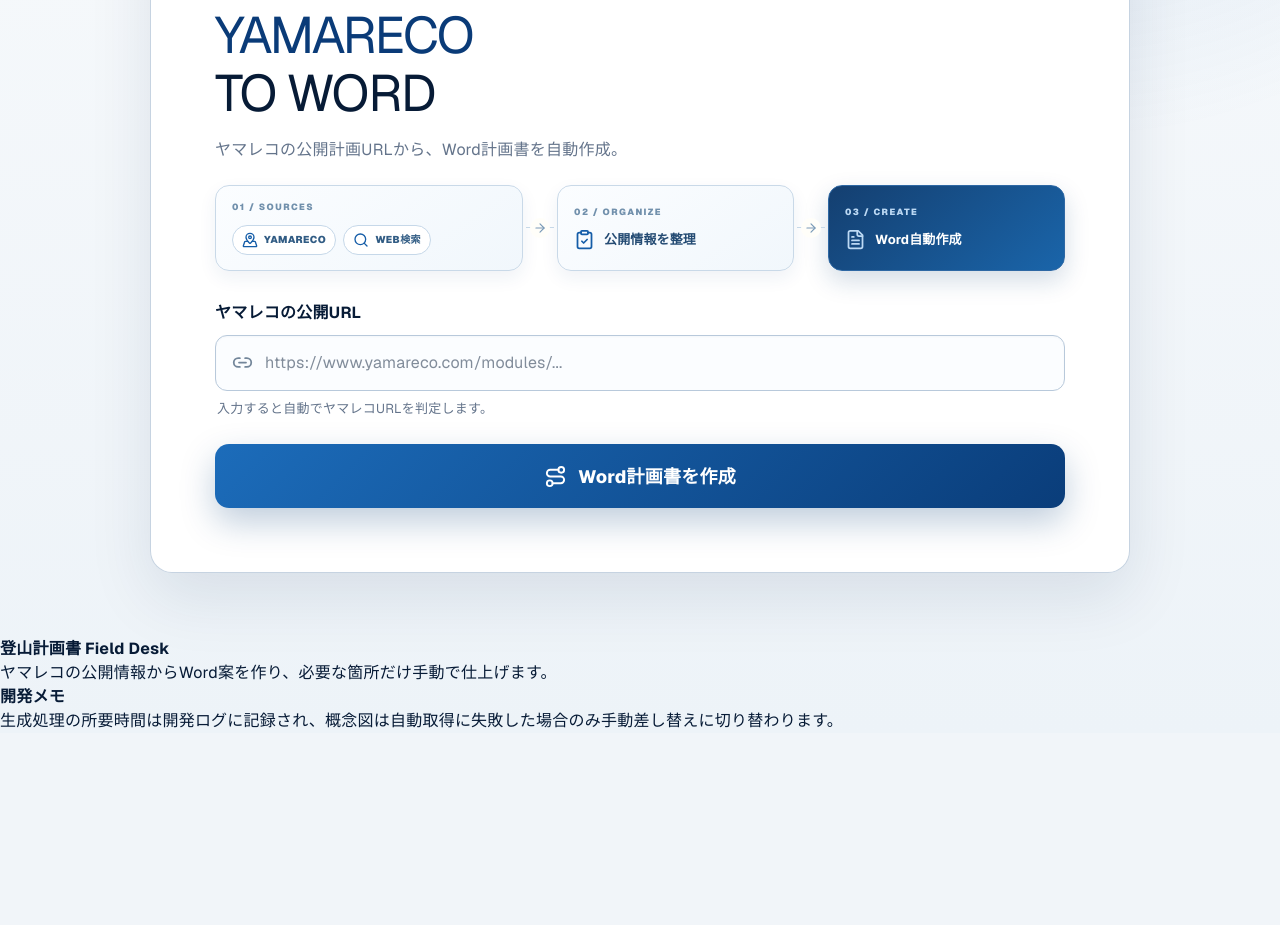
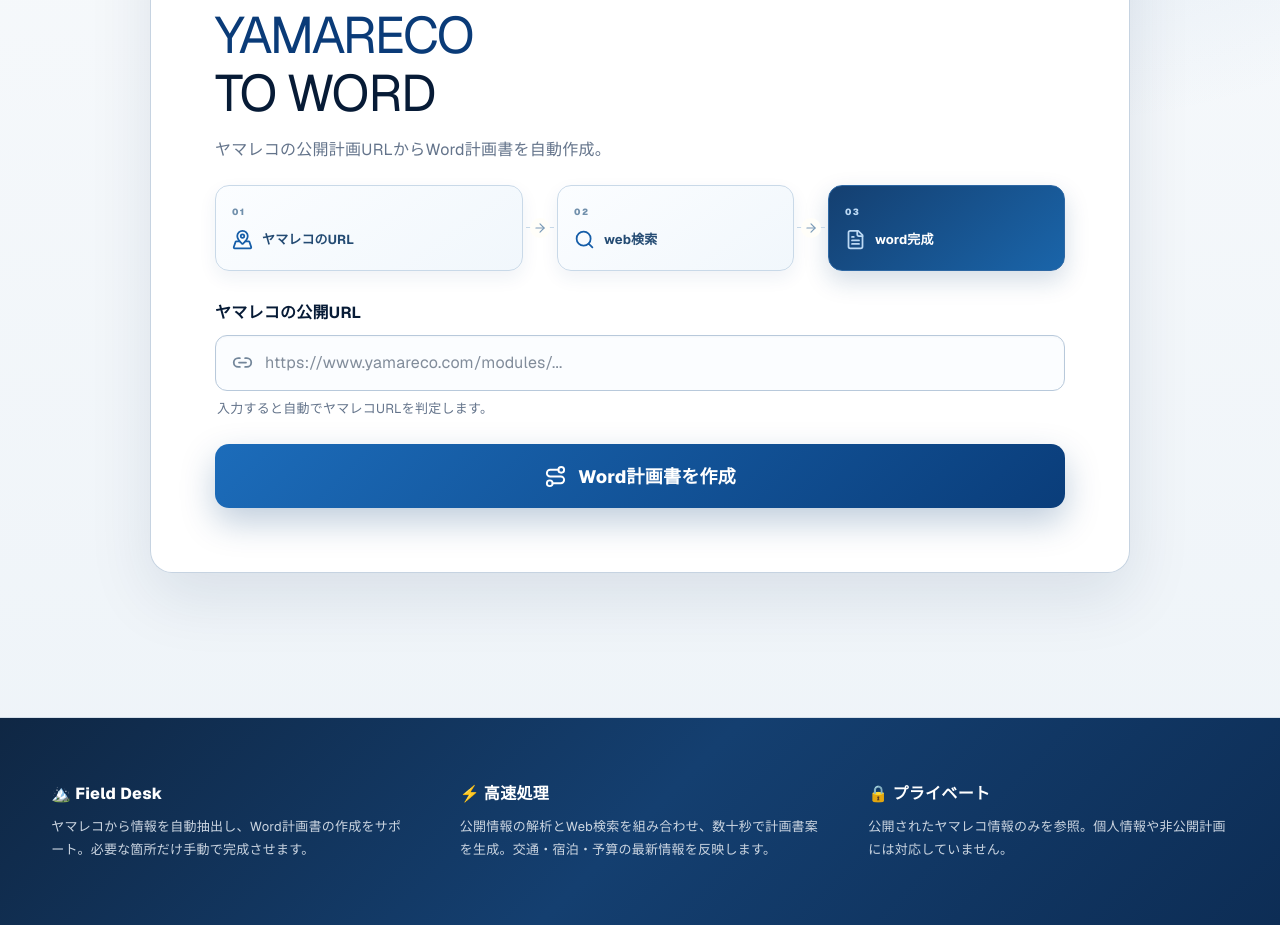
Before and after one commit to ykuru2003/mountain-plan-assistant, a Next.js app: page / in a window 1280 px wide. Shown: the part 320-1245 px from the top of the page. Before the commit the page ends 1053 px from the top, so only its background shows below. Built offline with nearby package versions, Linux system fonts and the light colour scheme.

Commit message:
フロントの微調整

```diff
--- a/app/globals.css
+++ b/app/globals.css
@@ -72,6 +72,8 @@
 .input-wrap.invalid { border-color: var(--danger); background: #fff9fa; box-shadow: 0 0 0 3px rgba(178,66,78,.08); }
 .input-wrap .valid-icon { color: #69a91e; }
 .input-wrap .invalid-icon { color: var(--danger); }
+.clear-url-button { border: 0; background: transparent; cursor: pointer; padding: 4px; display: flex; align-items: center; justify-content: center; transition: transform .18s, opacity .18s; }
+.clear-url-button:hover { transform: scale(1.15); opacity: 0.8; }
 .outline-button, .primary-small, .text-button { min-height: 48px; display: inline-flex; align-items: center; justify-content: center; gap: 8px; padding: 0 19px; border: 1px solid var(--blue); border-radius: 10px; background: white; color: var(--blue); font-weight: 700; cursor: pointer; transition: .18s ease-out; }
 .outline-button:hover { background: var(--blue-pale); }
 .helper { margin: 8px 2px 26px; color: var(--muted); font-size: 13px; line-height: 1.5; }
@@ -317,6 +319,10 @@
 .route-map-link { min-height: 50px; margin: 0 0 12px; padding: 0 16px; display: flex; align-items: center; justify-content: space-between; gap: 8px; border: 1px solid #a9c3dc; border-radius: 12px; color: var(--blue-dark); background: #eef5fb; text-decoration: none; font-size: 13px; font-weight: 750; }
 .route-map-link:hover { border-color: var(--blue); background: #e2effa; }
 .notice { border-color: #d5c49d; border-radius: 12px; background: #fbf7ed; }
+.app-footer { margin-top: 80px; padding: 64px clamp(22px,4vw,64px); border-top: 1px solid #d4dfe9; background: linear-gradient(135deg,#0f2744 0%,#143f70 50%,#0d2d55 100%); color: white; display: grid; grid-template-columns: repeat(auto-fit, minmax(300px, 1fr)); gap: 48px; }
+.app-footer div { display: flex; flex-direction: column; gap: 10px; }
+.app-footer strong { font-size: 16px; font-weight: 800; letter-spacing: .02em; display: flex; align-items: center; gap: 8px; }
+.app-footer p { margin: 0; color: #cbd5e1; font-size: 13px; line-height: 1.7; }
 
 @media (max-width: 980px) {
   .workspace, .review-layout { grid-template-columns: 1fr; }
--- a/app/page.tsx
+++ b/app/page.tsx
@@ -337,25 +337,22 @@
             <article className="card input-card">
               <div className="eyebrow"><MapPinned size={18} />YAMARECO TO WORD</div>
               <h1><span>YAMARECO</span><br />TO WORD</h1>
-              <p className="lead">ヤマレコの公開計画URLから、Word計画書を自動作成。</p>
+              <p className="lead">ヤマレコの公開計画URLからWord計画書を自動作成。</p>
 
               <div className="creation-flow" aria-label="Word計画書の作成フロー">
                 <div className="flow-card flow-sources">
-                  <small>01 / SOURCES</small>
-                  <div className="source-pills">
-                    <span><MapPinned size={16} />YAMARECO</span>
-                    <span><Search size={16} />WEB検索</span>
-                  </div>
+                  <small>01</small>
+                  <strong><MapPinned size={21} />ヤマレコのURL</strong>
                 </div>
                 <span className="flow-arrow" aria-hidden="true"><ArrowRight size={20} /></span>
                 <div className="flow-card">
-                  <small>02 / ORGANIZE</small>
-                  <strong><ClipboardCheck size={21} />公開情報を整理</strong>
+                  <small>02</small>
+                  <strong><Search size={21} />web検索</strong>
                 </div>
                 <span className="flow-arrow" aria-hidden="true"><ArrowRight size={20} /></span>
                 <div className="flow-card flow-output">
-                  <small>03 / CREATE</small>
-                  <strong><FileText size={21} />Word自動作成</strong>
+                  <small>03</small>
+                  <strong><FileText size={21} />word完成</strong>
                 </div>
               </div>
 
@@ -377,11 +374,11 @@
                     }}
                   />
                   {url && validUrl ? <CheckCircle2 className="valid-icon" size={20} /> : null}
-                  {url && !validUrl ? <X className="invalid-icon" size={20} /> : null}
+                  {url && !validUrl ? <button type="button" className="clear-url-button" onClick={() => setUrl("")} aria-label="URLをクリア"><X className="invalid-icon" size={20} /></button> : null}
                 </div>
               </div>
               <p className={`helper url-status ${url ? (validUrl ? "valid" : "invalid") : ""}`} id="url-status" aria-live="polite">
-                {!url ? "入力すると自動でヤマレコURLを判定します。" : validUrl ? "ヤマレコの公開URLとして認識しました。" : "ヤマレコの公開URLではありません。"}
+                {!url ? "入力すると自動でヤマレコURLを判定します。" : validUrl ? "✓ Verified" : "ヤマレコの公開URLではありません。"}
               </p>
 
               {error ? <div className="error-message" role="alert">{error}</div> : null}
@@ -417,12 +414,16 @@
       </div>
       <footer className="app-footer">
         <div>
-          <strong>登山計画書 Field Desk</strong>
-          <p>ヤマレコの公開情報からWord案を作り、必要な箇所だけ手動で仕上げます。</p>
+          <strong>🏔️ Field Desk</strong>
+          <p>ヤマレコから情報を自動抽出し、Word計画書の作成をサポート。必要な箇所だけ手動で完成させます。</p>
         </div>
         <div>
-          <strong>開発メモ</strong>
-          <p>生成処理の所要時間は開発ログに記録され、概念図は自動取得に失敗した場合のみ手動差し替えに切り替わります。</p>
+          <strong>⚡ 高速処理</strong>
+          <p>公開情報の解析とWeb検索を組み合わせ、数十秒で計画書案を生成。交通・宿泊・予算の最新情報を反映します。</p>
+        </div>
+        <div>
+          <strong>🔒 プライベート</strong>
+          <p>公開されたヤマレコ情報のみを参照。個人情報や非公開計画には対応していません。</p>
         </div>
       </footer>
     </main>
--- /dev/null
+++ b/scripts/build-verified.mjs
@@ -0,0 +1,35 @@
+import { spawnSync } from "node:child_process";
+import { existsSync } from "node:fs";
+import path from "node:path";
+import { fileURLToPath } from "node:url";
+
+const scriptDir = path.dirname(fileURLToPath(import.meta.url));
+const projectRoot = path.resolve(scriptDir, "..");
+const env = { ...process.env, SITES_PROJECT_ROOT: projectRoot };
+const vinextBin = process.platform === "win32" ? "vinext.cmd" : "vinext";
+const vinextPath = path.join(projectRoot, "node_modules", ".bin", vinextBin);
+
+if (!existsSync(vinextPath)) {
+  console.error("vinext is unavailable. Run npm install and wait for it to finish before building.");
+  process.exit(69);
+}
+
+console.log("Running vinext build...");
+const buildResult = spawnSync(vinextPath, ["build"], {
+  cwd: projectRoot,
+  stdio: "inherit",
+  env,
+});
+if (buildResult.status !== 0) {
+  process.exit(buildResult.status ?? 1);
+}
+
+const validateScript = path.join(scriptDir, "validate-artifact.mjs");
+const validateResult = spawnSync(process.execPath, [validateScript], {
+  cwd: projectRoot,
+  stdio: "inherit",
+  env,
+});
+if (validateResult.status !== 0) {
+  process.exit(validateResult.status ?? 1);
+}
--- /dev/null
+++ b/scripts/validate-artifact.mjs
@@ -0,0 +1,31 @@
+import { readFile } from "node:fs/promises";
+import path from "node:path";
+import { fileURLToPath, pathToFileURL } from "node:url";
+
+const scriptDir = path.dirname(fileURLToPath(import.meta.url));
+const projectRoot = path.resolve(scriptDir, "..");
+const worker = path.join(projectRoot, "dist", "server", "index.js");
+const hosting = path.join(projectRoot, "dist", ".openai", "hosting.json");
+
+try {
+  await readFile(worker);
+} catch {
+  console.error("Missing Sites Worker entry: dist/server/index.js");
+  process.exit(66);
+}
+
+try {
+  await readFile(hosting);
+} catch {
+  console.error("Missing packaged Sites manifest: dist/.openai/hosting.json");
+  process.exit(66);
+}
+
+const workerUrl = pathToFileURL(worker);
+workerUrl.searchParams.set("sites-validation", `${process.pid}-${Date.now()}`);
+const workerModule = await import(workerUrl.href);
+if (!workerModule.default || typeof workerModule.default.fetch !== "function") {
+  throw new Error("dist/server/index.js must have an ESM default export with fetch(request, env, ctx)");
+}
+
+console.log("Validated Sites artifact: ESM Worker default.fetch and hosting manifest are present.");
```
Also changed, not shown: package.json (+4 -4 lines).
